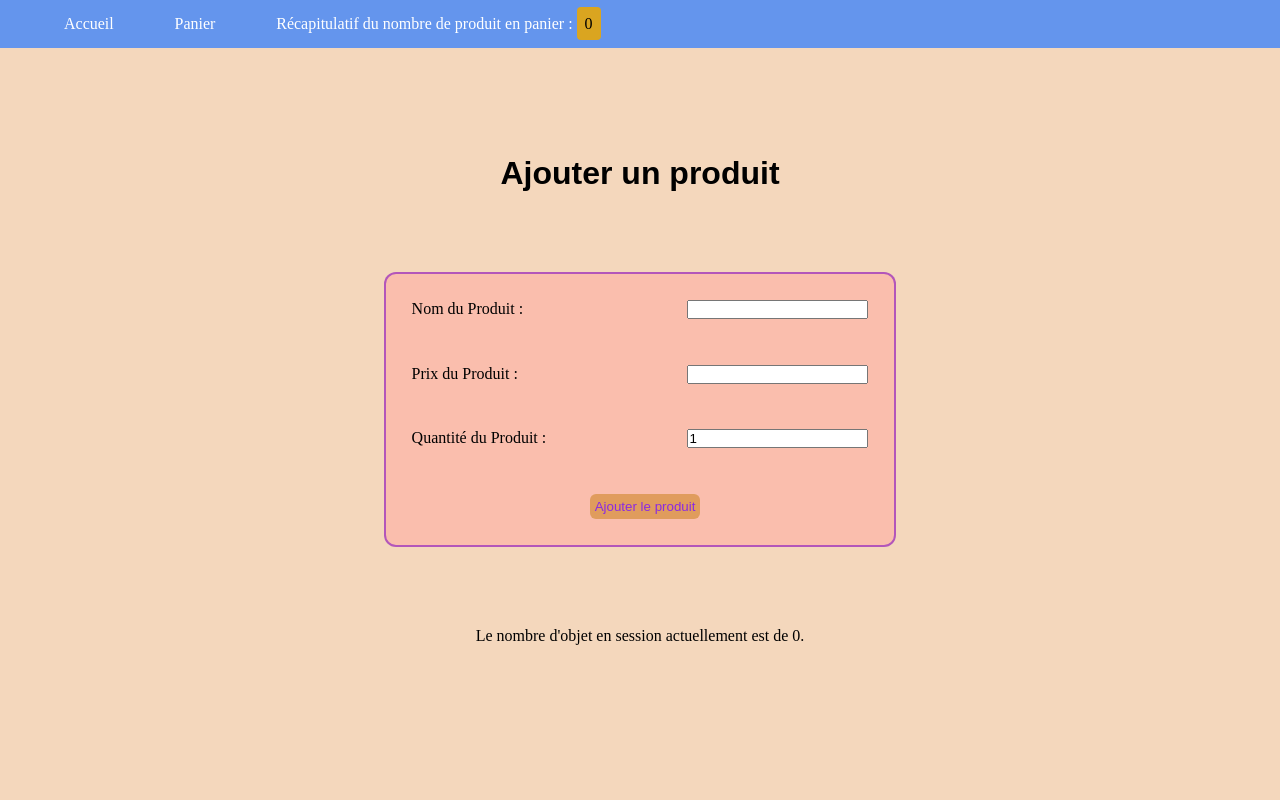
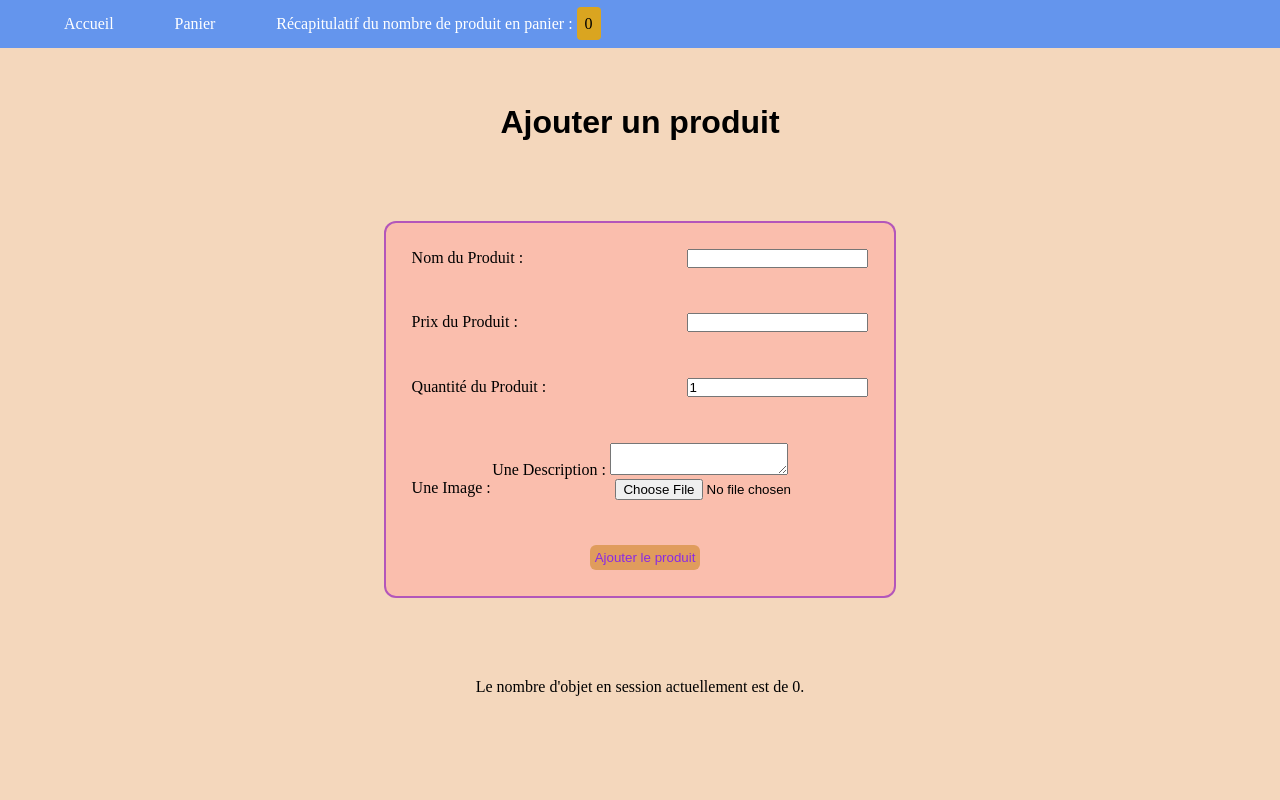
Before and after one commit to KrouriB/Premiere_Appli_PHP, a PHP site: page / in a window 1280 px wide. Run offline with PHP 8.4, Linux system fonts and the light colour scheme; some libraries are stand-ins or nearby versions.

Commit message:
création des champs textarea et input file

```diff
--- a/index.php
+++ b/index.php
@@ -25,6 +25,18 @@ require "fonction.php";
             </label>
             <input type="number" name="qtt" value="1" id="qtt">
         </p>
+        <p id="textareaResume">
+            <label for="resume">
+                Une Description :
+            </label>
+            <textarea name="resume" id="resume"></textarea>
+        </p>
+        <p class="info">
+            <label for="image">
+                Une Image :
+            </label>
+            <input type="file" name="image" id="image">
+        </p>
         <p>
             <input type="submit" name="submit" value="Ajouter le produit" id="submitbtn">
         </p>
```
